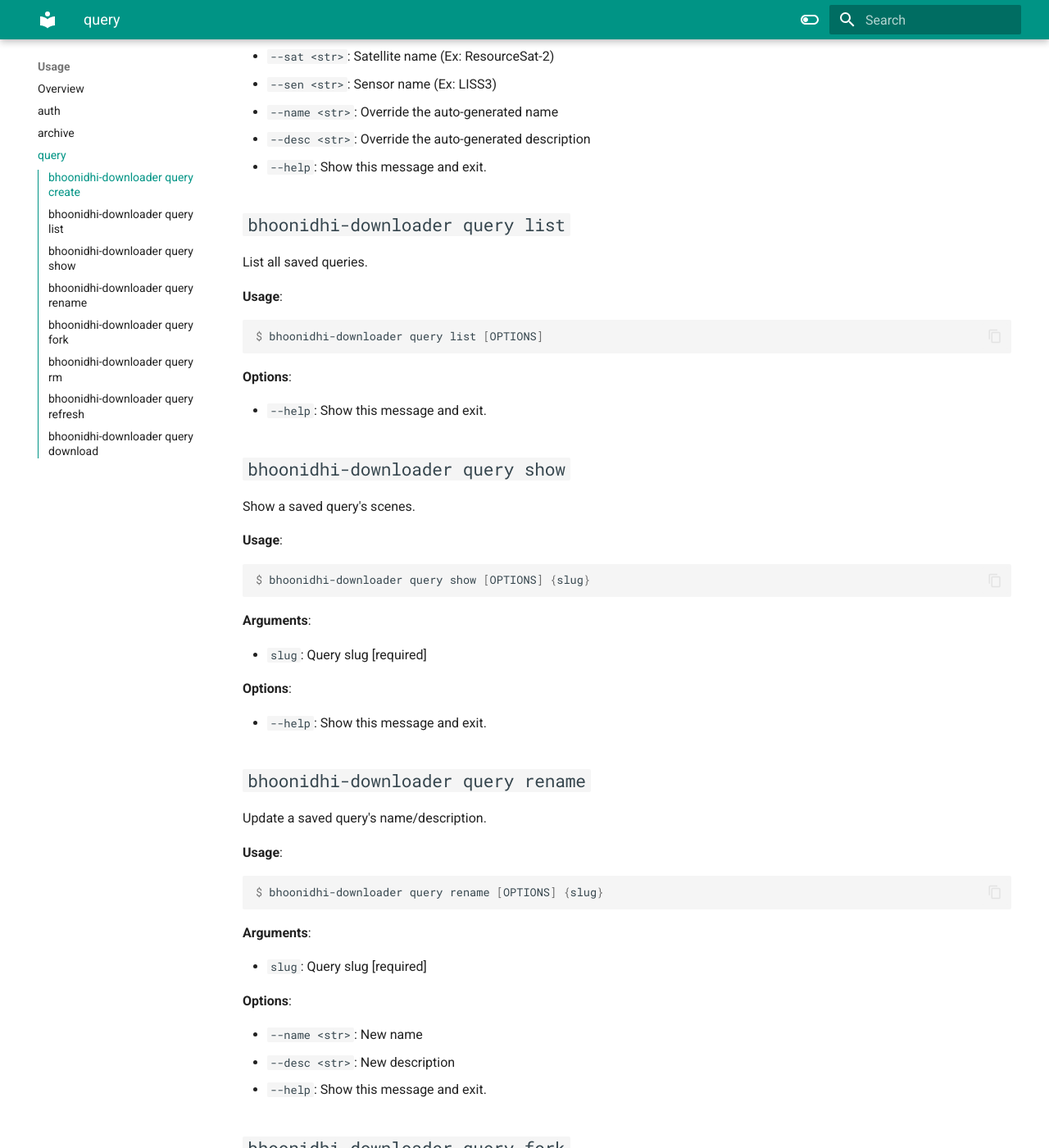
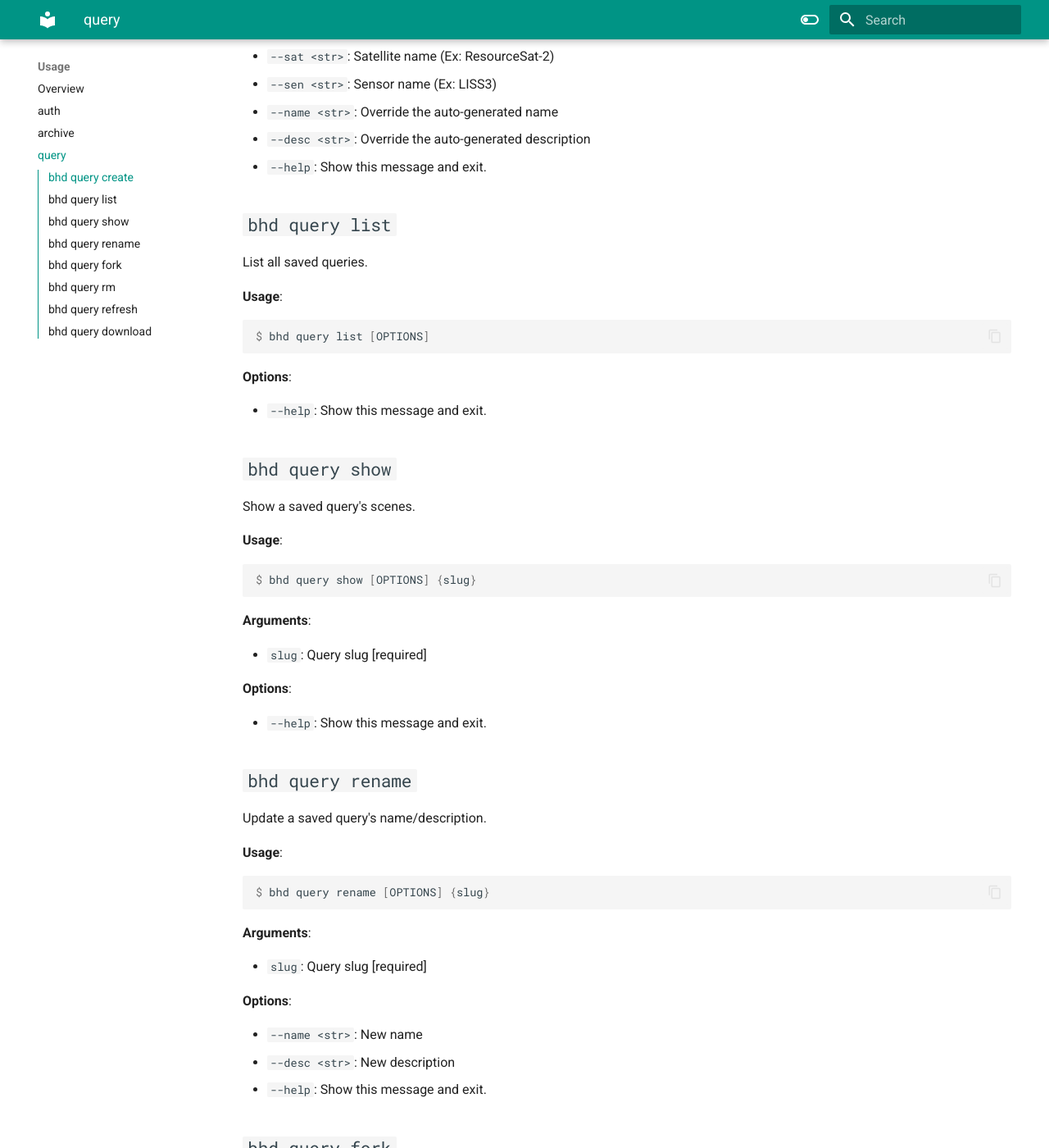
Before and after one commit to geovicco-dev/bhoonidhi-downloader, an MkDocs documentation site: the page built from docs/usage/query.md, in a window 1280 px wide and 1400 px high, scrolled down 1219 px. Shown: the whole window at 82% size. Built offline with MkDocs 1.6.1 and Material for MkDocs 9.7.7, drawn with Linux system fonts in a browser that asks for light colours; some of the changed text lies outside the part shown.

Commit message:
docs: use bhd instead of bhoonidhi-downloader in all usage examples
bhd ships as a console-script alias out of the box (pip install
bhoonidhi-downloader gives you both), so every usage example/docs page
should default to the shorter one -- matches what README already does
throughout. Regenerated docs/usage/*.md with --name bhd instead of
--name bhoonidhi-downloader. Left the CHANGELOG's 0.1.x->0.2.x
migration table's left column alone (bhoonidhi-downloader is correct
there -- bhd didn't exist in 0.1.x), only updated the right column.

````diff
--- a/docs/usage/query.md
+++ b/docs/usage/query.md
@@ -1,11 +1,11 @@
-# `bhoonidhi-downloader query`
+# `bhd query`
 
 Search and manage saved queries.
 
 **Usage**:
 
 ```console
-$ bhoonidhi-downloader query [OPTIONS] COMMAND [ARGS]...
+$ bhd query [OPTIONS] COMMAND [ARGS]...
 ```
 
 **Options**:
@@ -23,14 +23,14 @@ $ bhoonidhi-downloader query [OPTIONS] COMMAND [ARGS]...
 * `refresh`: Check for new scenes matching this query.
 * `download`: Download scenes from a saved query.
 
-## `bhoonidhi-downloader query create`
+## `bhd query create`
 
 Search for scenes and save the results as a new named query.
 
 **Usage**:
 
 ```console
-$ bhoonidhi-downloader query create [OPTIONS] {minx} {maxx} {miny} {maxy} {start_date}:<%Y-%m-%d> {end_date}:<%Y-%m-%d>
+$ bhd query create [OPTIONS] {minx} {maxx} {miny} {maxy} {start_date}:<%Y-%m-%d> {end_date}:<%Y-%m-%d>
 ```
 
 **Arguments**:
@@ -50,28 +50,28 @@ $ bhoonidhi-downloader query create [OPTIONS] {minx} {maxx} {miny} {maxy} {start
 * `--desc <str>`: Override the auto-generated description
 * `--help`: Show this message and exit.
 
-## `bhoonidhi-downloader query list`
+## `bhd query list`
 
 List all saved queries.
 
 **Usage**:
 
 ```console
-$ bhoonidhi-downloader query list [OPTIONS]
+$ bhd query list [OPTIONS]
 ```
 
 **Options**:
 
 * `--help`: Show this message and exit.
 
-## `bhoonidhi-downloader query show`
+## `bhd query show`
 
 Show a saved query's scenes.
 
 **Usage**:
 
 ```console
-$ bhoonidhi-downloader query show [OPTIONS] {slug}
+$ bhd query show [OPTIONS] {slug}
 ```
 
 **Arguments**:
@@ -82,14 +82,14 @@ $ bhoonidhi-downloader query show [OPTIONS] {slug}
 
 * `--help`: Show this message and exit.
 
-## `bhoonidhi-downloader query rename`
+## `bhd query rename`
 
 Update a saved query's name/description.
 
 **Usage**:
 
 ```console
-$ bhoonidhi-downloader query rename [OPTIONS] {slug}
+$ bhd query rename [OPTIONS] {slug}
 ```
 
 **Arguments**:
@@ -102,14 +102,14 @@ $ bhoonidhi-downloader query rename [OPTIONS] {slug}
 * `--desc <str>`: New description
 * `--help`: Show this message and exit.
 
-## `bhoonidhi-downloader query fork`
+## `bhd query fork`
 
 Clone a saved query under a new name.
 
 **Usage**:
 
 ```console
-$ bhoonidhi-downloader query fork [OPTIONS] {slug}
+$ bhd query fork [OPTIONS] {slug}
 ```
 
 **Arguments**:
@@ -121,14 +121,14 @@ $ bhoonidhi-downloader query fork [OPTIONS] {slug}
 * `--name <str>`: Name for the forked query
 * `--help`: Show this message and exit.
 
-## `bhoonidhi-downloader query rm`
+## `bhd query rm`
 
 Delete a saved query.
 
 **Usage**:
 
 ```console
-$ bhoonidhi-downloader query rm [OPTIONS] {slug}
+$ bhd query rm [OPTIONS] {slug}
 ```
 
 **Arguments**:
@@ -139,14 +139,14 @@ $ bhoonidhi-downloader query rm [OPTIONS] {slug}
 
 * `--help`: Show this message and exit.
 
-## `bhoonidhi-downloader query refresh`
+## `bhd query refresh`
 
 Check for new scenes matching this query.
 
 **Usage**:
 
 ```console
-$ bhoonidhi-downloader query refresh [OPTIONS] {slug}
+$ bhd query refresh [OPTIONS] {slug}
 ```
 
 **Arguments**:
@@ -157,7 +157,7 @@ $ bhoonidhi-downloader query refresh [OPTIONS] {slug}
 
 * `--help`: Show this message and exit.
 
-## `bhoonidhi-downloader query download`
+## `bhd query download`
 
 Download scenes from a saved query.
 
@@ -167,7 +167,7 @@ Re-authenticates automatically if the session has expired.
 **Usage**:
 
 ```console
-$ bhoonidhi-downloader query download [OPTIONS] {slug}
+$ bhd query download [OPTIONS] {slug}
 ```
 
 **Arguments**:
````
Also changed, not shown: CHANGELOG.md (+3 -3 lines), docs/usage/archive.md (+6 -6 lines), docs/usage/auth.md (+12 -12 lines), docs/usage/index.md (+2 -2 lines).
